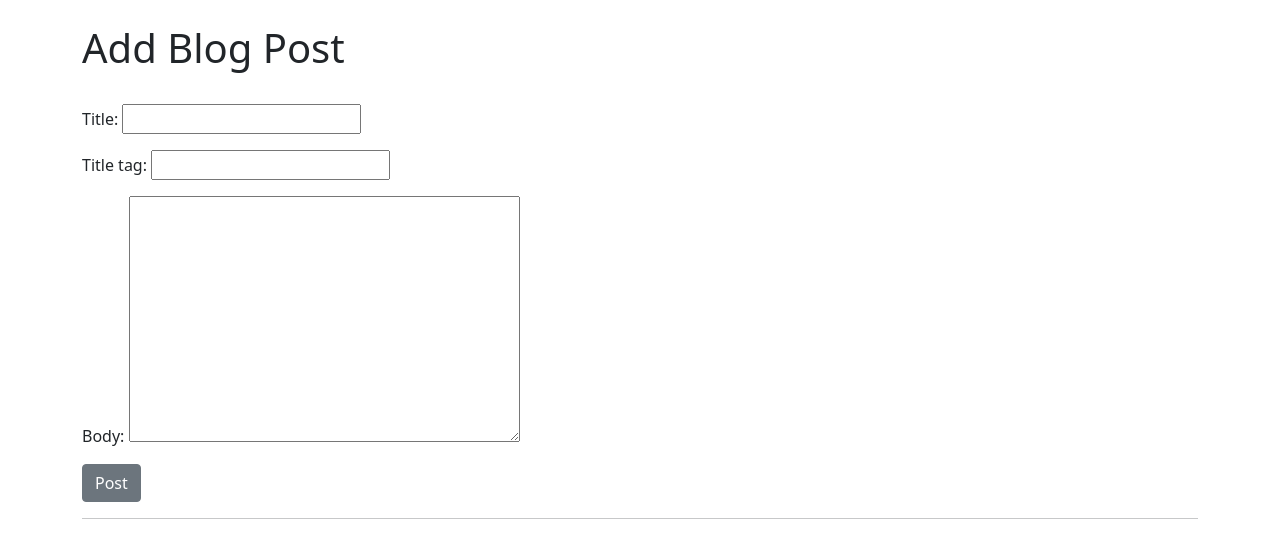
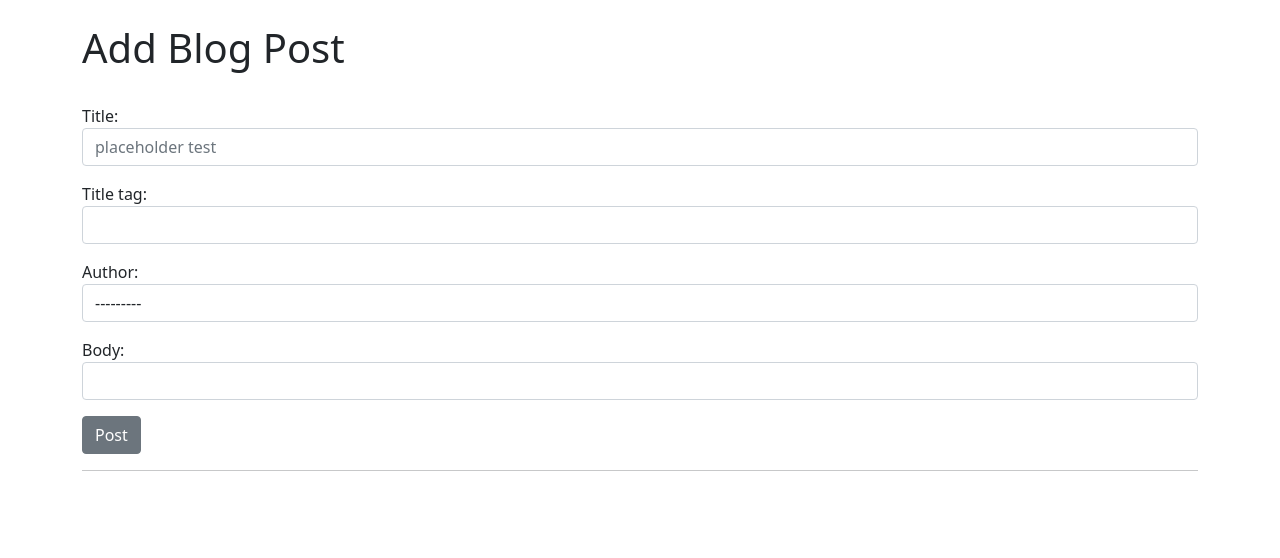
Before and after one commit to Harmonica-Men/simple-blog, a Django app: page /add_post/ in a window 1280 px wide. Shown: the part 56-614 px from the top of the page. Run offline with Django 5.2, Linux system fonts and the light colour scheme.

Commit message:
#6 Django Blog - Django Forms With Bootstrap  - end

```diff
--- /dev/null
+++ b/blogger/forms.py
@@ -0,0 +1,15 @@
+from django import forms
+from .models import Post
+
+class PostForm(forms.ModelForm):
+    class Meta:
+        model = Post
+        fields = ('title', 'title_tag','author', 'body')
+
+        widgets = {
+            'title' : forms.TextInput(attrs={'class': 'form-control', 'placeholder' : 'placeholder test'}),
+            'title_tag' : forms.TextInput(attrs={'class': 'form-control'}),
+            'author' : forms.Select(attrs={'class': 'form-control'}),
+            'body' : forms.TextInput(attrs={'class': 'form-control'}),
+
+        }
--- a/blogger/templates/add_post.html
+++ b/blogger/templates/add_post.html
@@ -7,11 +7,13 @@
 
 <h1>Add Blog Post</h1>
 <br>
-<form method="POST">
-    {% csrf_token %}
-    {{ form.as_p }}
-    <button class="btn btn-secondary">Post</button>
-</form>
+<div class="mb-3">
+    <form method="POST">
+        {% csrf_token %}
+        {{ form.as_p }}
+        <button class="btn btn-secondary">Post</button>
+    </form>
+</div>
 <hr>
 <br>
 
--- a/blogger/views.py
+++ b/blogger/views.py
@@ -1,6 +1,7 @@
 from django.shortcuts import render
 from django.views.generic import ListView, DetailView, CreateView
 from .models import Post
+from .forms import PostForm
 
 class FrontpageView(ListView):
     model = Post
@@ -14,6 +15,7 @@
 
 class AddPostView(CreateView):
     model = Post
+    form_class = PostForm
     template_name = 'add_post.html'
     #fields = '__all__'
-    fields = ('title', 'title_tag', 'body'  )
+    #fields = ('title', 'title_tag', 'body'  )
```
